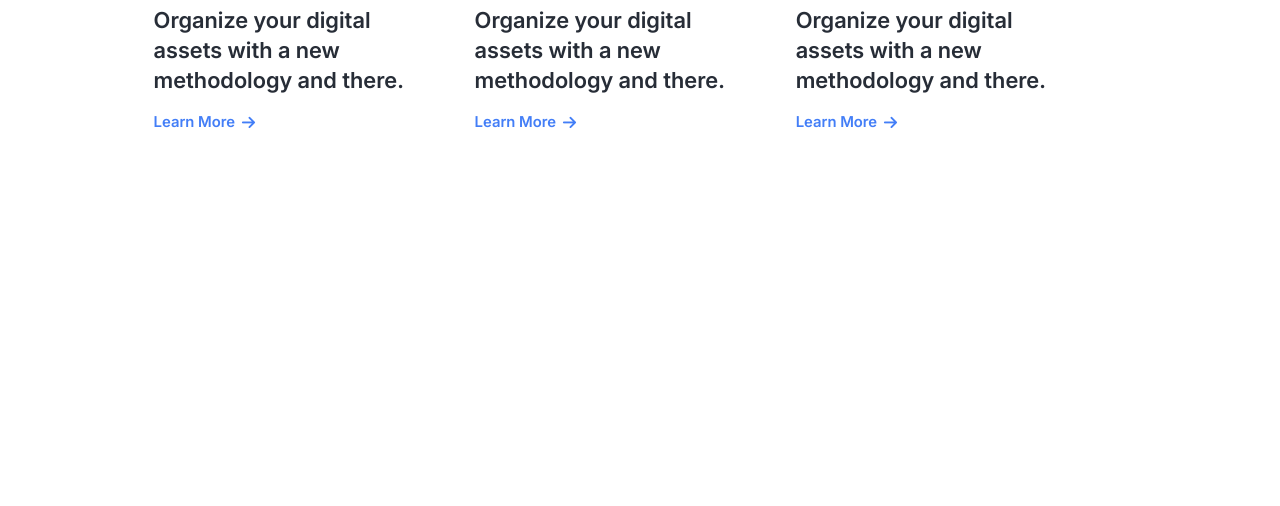
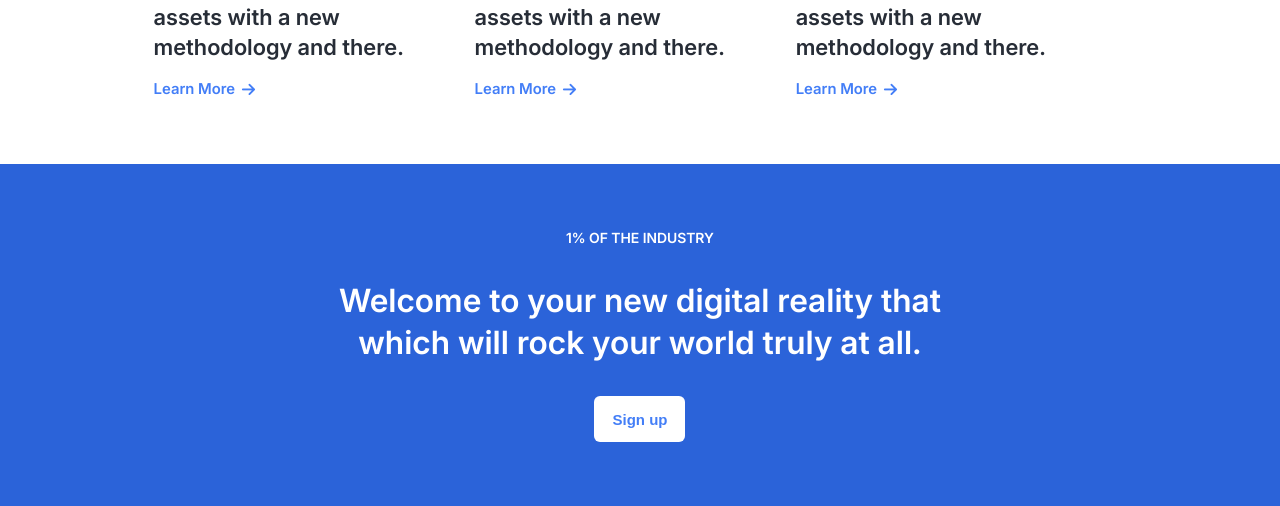
Before and after one commit to abanoub-abdelmessih/Look-Scout, a plain HTML site: page index.html in a window 1280 px wide. Shown: the part 2267-2773 px from the top of the page. Before the commit the page ends 2464 px from the top, so only its background shows below. Drawn offline with Linux system fonts and the light colour scheme; files whose address does not match are found by name.

Commit message:
add signUp section

```diff
--- a/assets/css/responsive.css
+++ b/assets/css/responsive.css
@@ -112,6 +112,29 @@
     line-height: 1.875rem;
   }
   /* end Latest Blog */
+
+  /* start SignUp section */
+  .signUp {
+    padding: 2.5rem 2rem;
+  }
+  .signUp .container {
+    gap: 2rem;
+  }
+  .signUp .container h3 {
+    width: 43rem;
+    font-size: 2rem;
+    line-height: 2.625rem;
+  }
+  .signUp__buttons {
+    flex-direction: row;
+    justify-content: center;
+  }
+  .signUp__btn,
+  .login__btn {
+    width: 5.6875rem;
+  }
+
+  /* end SignUp section */
 }
 
 /* Desktop media */
@@ -122,6 +145,9 @@
   /* start Navbar */
   .navbar {
     padding: 1.25rem 10rem;
+  }
+  .navbar .container {
+    width: 100%;
   }
   .navbar__content {
     display: flex;
@@ -224,7 +250,7 @@
   /* start Latest Blog */
   .latest__blogs {
     padding: 4rem 2rem;
-    gap: 4rem;
+    gap: 3rem;
   }
 
   .latest__blogs .container {
@@ -242,5 +268,25 @@
     width: 24rem;
     height: 17.8125rem;
   }
+  .latest__blogs h3 {
+    position: relative;
+  }
+  .latest__blogs h3::after {
+    content: "";
+    display: block;
+    width: 8.625rem;
+    height: 0.3125rem;
+    background-color: #d9d9d9;
+    margin: 1rem auto 0;
+  }
   /* end Latest Blog */
+
+  /* start SignUp section */
+  .signUp {
+    padding: 4rem 2rem;
+  }
+  .login__btn {
+    display: none;
+  }
+  /* .end SignUp section */
 }
--- a/assets/css/style.css
+++ b/assets/css/style.css
@@ -397,4 +397,54 @@ i {
 
 /* end Latest Blog */
 
+/* Start SignUp section */
+.signUp {
+  background-color: var(--primary-color-900);
+  order: 4;
+  padding: 2rem 1rem;
+}
+.signUp .container {
+  display: flex;
+  flex-direction: column;
+  align-items: center;
+  gap: 1rem;
+  color: var(--base-color);
+}
+.signUp .container h6 {
+  font-weight: var(--font-weight-semibold);
+  font-size: 0.875rem;
+  line-height: 1.25rem;
+}
+.signUp .container h3 {
+  text-align: center;
+  font-weight: var(--font-weight-semibold);
+  font-size: 1.75rem;
+  line-height: 2.25rem;
+}
+.signUp__buttons {
+  display: flex;
+  flex-direction: column;
+  gap: 1rem;
+  width: 100%;
+}
+.signUp__btn,
+.login__btn {
+  width: 100%;
+  height: 2.875rem;
+  border-radius: 0.375rem;
+  padding: 0.75rem 1.125rem;
+  font-size: 0.9375rem;
+  font-weight: var(--font-weight-semibold);
+  border: none;
+}
+.signUp__btn {
+  color: var(--primary-color-600);
+  background-color: var(--base-color);
+}
+.login__btn {
+  background-color: var(--primary-color-600);
+  color: var(--base-color);
+}
+/* end SignUp section */
+
 /* End Main */
--- a/index.html
+++ b/index.html
@@ -280,6 +280,21 @@
         </div>
       </section>
       <!-- end Latest Blog -->
+      <!-- Start signUp section -->
+      <section class="signUp">
+        <div class="container">
+          <h6>1% OF THE INDUSTRY</h6>
+          <h3>
+            Welcome to your new digital reality that which will rock your world
+            truly at all.
+          </h3>
+          <div class="signUp__buttons">
+            <button class="signUp__btn">Sign up</button>
+            <button class="login__btn">Log in</button>
+          </div>
+        </div>
+      </section>
+      <!-- end signUp section -->
     </main>
     <!-- End Main -->
   </body>
```
